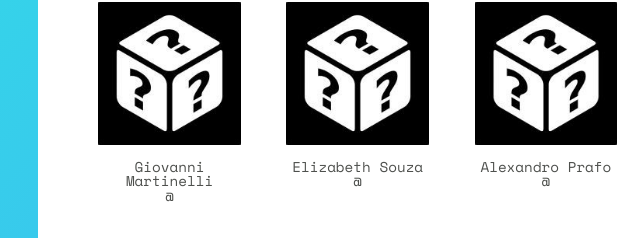
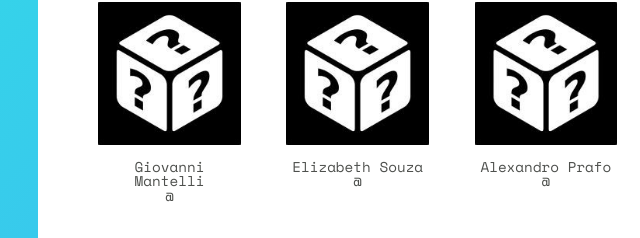
Before and after one commit to valdecircarvalho/vmworld, a plain HTML site: page index.html in a window 1280 px wide. Shown: the part 1681-1919 px from the top of the page, 0-640 px from the left. Drawn offline with nearby package versions, Linux system fonts and the light colour scheme.

```diff
--- a/index.html
+++ b/index.html
@@ -117,7 +117,7 @@
                         </div>
                         <div class="grid-column span-2 mt2">
                             <img class="mb1" src="/img/dice-avatar.jpg" alt="Adrian Sosa">
-                            <p class="small">Giovanni Martinelli</p>
+                            <p class="small">Giovanni Mantelli</p>
 							<p class="small">@</p>
                         </div>
                         <div class="grid-column span-2 mt2">
```
Also changed, not shown: 1 other file.
